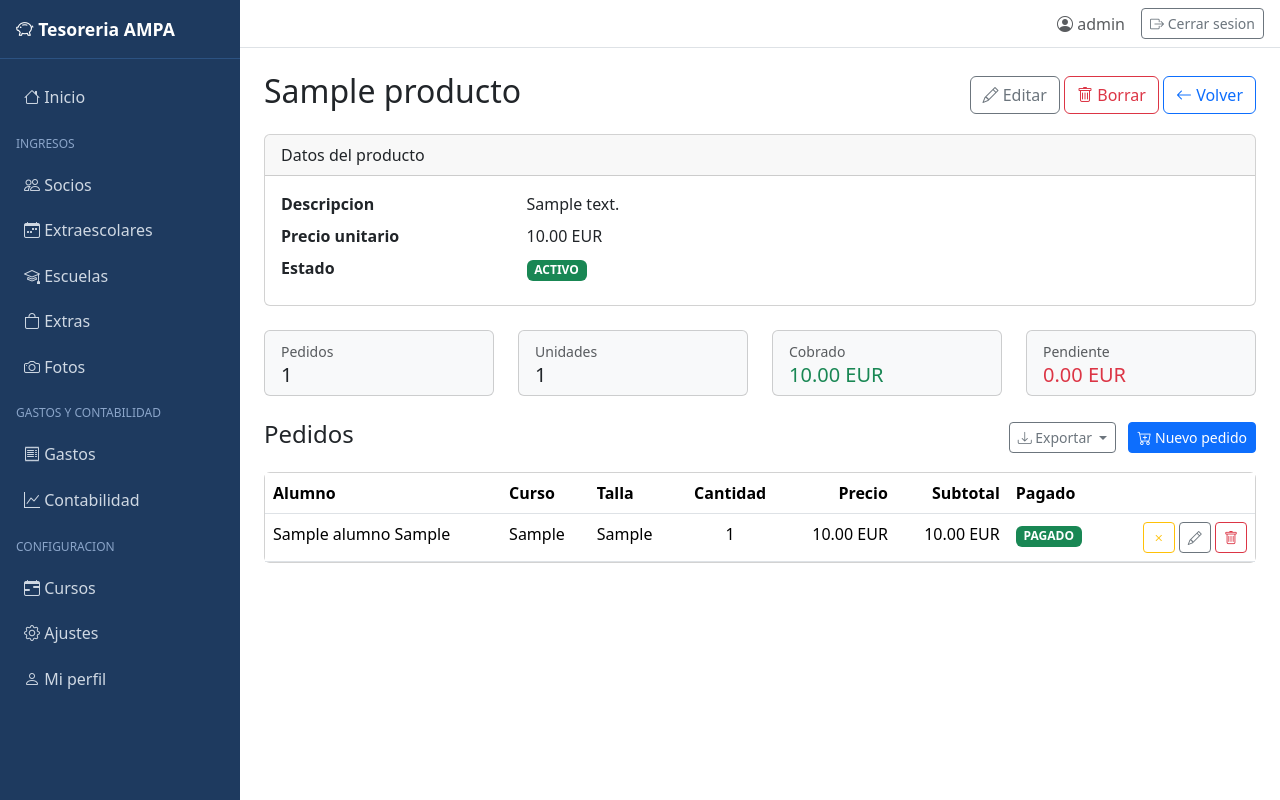
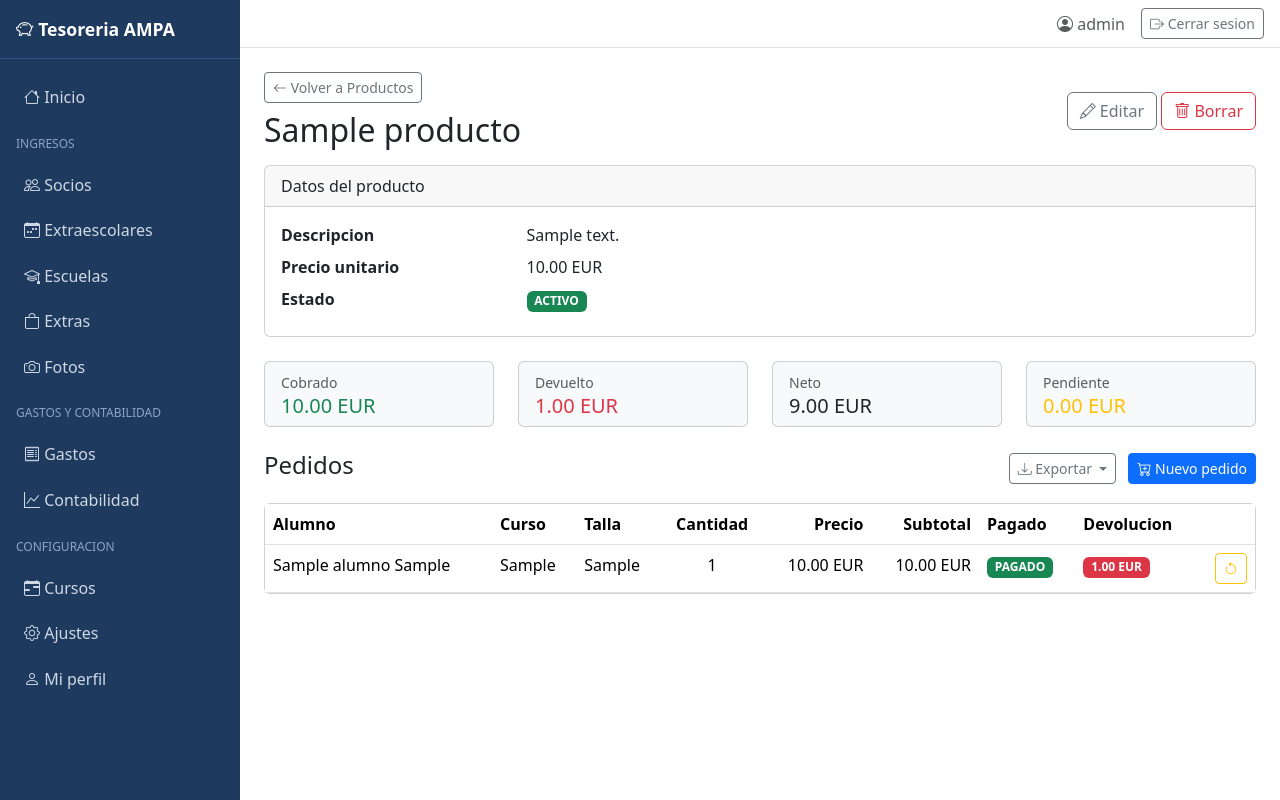
Before and after one commit to ecalar/tesoreria-ampa, a Spring Boot app: page /extras/productos/1 in a window 1280 px wide. Run offline with Spring Boot 4, Linux system fonts and the light colour scheme; a user stored in the database is signed in; tables that the repository leaves empty hold one stand-in row (values such as "Sample post"); some of the project's set-up classes (security, data sources, template engines, error pages and the like) are left out, and stand-ins take their place; some libraries are stand-ins or nearby versions.

Commit message:
feat(extras): devoluciones en productos y totales netos

```diff
--- a/src/main/java/com/ampa/tesoreria/controller/ProductoController.java
+++ b/src/main/java/com/ampa/tesoreria/controller/ProductoController.java
@@ -36,6 +36,12 @@ public class ProductoController {
         BigDecimal totalRecaudado = BigDecimal.ZERO;
         BigDecimal totalCobrado = BigDecimal.ZERO;
         BigDecimal totalPendiente = BigDecimal.ZERO;
+        BigDecimal totalDevuelto = BigDecimal.ZERO;
+        for (Producto p : productos) {
+            totalDevuelto = totalDevuelto.add(productoService.totalDevuelto(p));
+        }
+        model.addAttribute("totalDevuelto", totalDevuelto);
+        model.addAttribute("totalNeto", totalCobrado.subtract(totalDevuelto));
         long totalUnidades = 0;
 
         for (Producto p : productos) {
@@ -122,6 +128,8 @@ public class ProductoController {
         model.addAttribute("totalCobrado", productoService.totalCobrado(producto));
         model.addAttribute("totalPendiente", productoService.totalPendiente(producto));
         model.addAttribute("totalUnidades", productoService.totalUnidades(producto));
+        model.addAttribute("totalDevuelto", productoService.totalDevuelto(producto));
+        model.addAttribute("totalNeto", productoService.totalNeto(producto));
         return "extras/productos/detalle";
     }
 
@@ -181,7 +189,7 @@ public class ProductoController {
         List<String> headers = List.of(
                 "Alumno", "Curso", "Talla", "Cantidad",
                 "Precio unit. (EUR)", "Subtotal (EUR)",
-                "Pagado", "Fecha pedido", "Observaciones");
+                "Pagado", "Devuelto (EUR)", "Fecha pedido", "Observaciones");
 
         List<List<String>> rows = new ArrayList<>();
         for (PedidoProducto pp : pedidos) {
@@ -193,6 +201,7 @@ public class ProductoController {
                     ExportUtils.money(pp.getPrecioUnitarioAplicado()),
                     ExportUtils.money(pp.getSubtotal()),
                     pp.isPagado() ? "SI" : "NO",
+                    pp.getDevolucion() != null ? ExportUtils.money(pp.getDevolucion().getImporte()) : "",
                     pp.getFechaPedido() != null ? pp.getFechaPedido().toString() : "",
                     safe(pp.getObservaciones())
             ));
@@ -213,10 +222,12 @@ public class ProductoController {
                 List.of("Precio unitario (EUR)", ExportUtils.money(producto.getPrecioUnitario())),
                 List.of("Pedidos", String.valueOf(producto.getPedidos().size())),
                 List.of("Unidades totales", String.valueOf(productoService.totalUnidades(producto))),
-                List.of("Total cobrado (EUR)", ExportUtils.money(productoService.totalCobrado(producto))),
-                List.of("Total pendiente (EUR)", ExportUtils.money(productoService.totalPendiente(producto))),
-                List.of("Total facturado (EUR)", ExportUtils.money(productoService.totalRecaudado(producto)))
+                List.of("Cobrado (EUR)", ExportUtils.money(productoService.totalCobrado(producto))),
+                List.of("Devuelto (EUR)", ExportUtils.money(productoService.totalDevuelto(producto))),
+                List.of("Neto (EUR)", ExportUtils.money(productoService.totalNeto(producto))),
+                List.of("Pendiente (EUR)", ExportUtils.money(productoService.totalPendiente(producto)))
         );
+
         writeResponse(response, formato, "producto_" + producto.getId() + "_totales",
                 "Resumen de " + producto.getNombre(), headers, rows);
     }
--- a/src/main/resources/templates/extras/productos/detalle.html
+++ b/src/main/resources/templates/extras/productos/detalle.html
@@ -15,20 +15,24 @@
     </div>
 
     <div class="d-flex justify-content-between align-items-center mb-3">
-        <h2 th:text="${producto.nombre}"></h2>
         <div>
-            <a th:href="@{'extras/productos/' + ${producto.id} + '/editar'}" class="btn btn-outline-secondary">
+            <a th:href="@{/extras/productos}" class="btn btn-outline-secondary btn-sm mb-2">
+                <i class="bi bi-arrow-left"></i> Volver a Productos
+            </a>
+            <h2 class="mb-0" th:text="${producto.nombre}"></h2>
+        </div>
+        <div>
+            <a th:href="@{'/extras/productos/' + ${producto.id} + '/editar'}"
+               class="btn btn-outline-secondary">
                 <i class="bi bi-pencil"></i> Editar
             </a>
-            <form th:action="@{'extras/productos/' + ${producto.id} + '/borrar'}" method="post" class="d-inline"
+            <form th:action="@{'/extras/productos/' + ${producto.id} + '/borrar'}"
+                  method="post" class="d-inline"
                   onsubmit="return confirm('Borrar este producto? Solo es posible si no tiene pedidos.');">
                 <button type="submit" class="btn btn-outline-danger">
                     <i class="bi bi-trash"></i> Borrar
                 </button>
             </form>
-            <a th:href="@{extras/productos}" class="btn btn-outline-primary">
-                <i class="bi bi-arrow-left"></i> Volver
-            </a>
         </div>
     </div>
 
@@ -39,7 +43,8 @@
                 <dt class="col-sm-3">Descripcion</dt>
                 <dd class="col-sm-9" th:text="${producto.descripcion}"></dd>
                 <dt class="col-sm-3">Precio unitario</dt>
-                <dd class="col-sm-9" th:text="${#numbers.formatDecimal(producto.precioUnitario, 1, 2)} + ' EUR'"></dd>
+                <dd class="col-sm-9"
+                    th:text="${#numbers.formatDecimal(producto.precioUnitario, 1, 2)} + ' EUR'"></dd>
                 <dt class="col-sm-3">Estado</dt>
                 <dd class="col-sm-9">
                     <span th:if="${producto.activo}" class="badge bg-success">ACTIVO</span>
@@ -51,38 +56,32 @@
 
     <div class="row mb-4">
         <div class="col-md-3">
-            <div class="card bg-light">
-                <div class="card-body py-2">
-                    <small class="text-muted">Pedidos</small>
-                    <h5 class="mb-0" th:text="${pedidos.size()}"></h5>
-                </div>
-            </div>
+            <div class="card bg-light"><div class="card-body py-2">
+                <small class="text-muted">Cobrado</small>
+                <h5 class="mb-0 text-success"
+                    th:text="${#numbers.formatDecimal(totalCobrado, 1, 2)} + ' EUR'"></h5>
+            </div></div>
         </div>
         <div class="col-md-3">
-            <div class="card bg-light">
-                <div class="card-body py-2">
-                    <small class="text-muted">Unidades</small>
-                    <h5 class="mb-0" th:text="${totalUnidades}"></h5>
-                </div>
-            </div>
+            <div class="card bg-light"><div class="card-body py-2">
+                <small class="text-muted">Devuelto</small>
+                <h5 class="mb-0 text-danger"
+                    th:text="${#numbers.formatDecimal(totalDevuelto, 1, 2)} + ' EUR'"></h5>
+            </div></div>
         </div>
         <div class="col-md-3">
-            <div class="card bg-light">
-                <div class="card-body py-2">
-                    <small class="text-muted">Cobrado</small>
-                    <h5 class="mb-0 text-success"
-                        th:text="${#numbers.formatDecimal(totalCobrado, 1, 2)} + ' EUR'"></h5>
-                </div>
-            </div>
+            <div class="card bg-light"><div class="card-body py-2">
+                <small class="text-muted">Neto</small>
+                <h5 class="mb-0"
+                    th:text="${#numbers.formatDecimal(totalNeto, 1, 2)} + ' EUR'"></h5>
+            </div></div>
         </div>
         <div class="col-md-3">
-            <div class="card bg-light">
-                <div class="card-body py-2">
-                    <small class="text-muted">Pendiente</small>
-                    <h5 class="mb-0 text-danger"
-                        th:text="${#numbers.formatDecimal(totalPendiente, 1, 2)} + ' EUR'"></h5>
-                </div>
-            </div>
+            <div class="card bg-light"><div class="card-body py-2">
+                <small class="text-muted">Pendiente</small>
+                <h5 class="mb-0 text-warning"
+                    th:text="${#numbers.formatDecimal(totalPendiente, 1, 2)} + ' EUR'"></h5>
+            </div></div>
         </div>
     </div>
 
@@ -90,20 +89,22 @@
         <h4>Pedidos</h4>
         <div>
             <div class="btn-group me-2">
-                <button type="button" class="btn btn-sm btn-outline-secondary dropdown-toggle" data-bs-toggle="dropdown">
+                <button type="button" class="btn btn-sm btn-outline-secondary dropdown-toggle"
+                        data-bs-toggle="dropdown">
                     <i class="bi bi-download"></i> Exportar
                 </button>
                 <ul class="dropdown-menu">
-                    <li><a class="dropdown-item" th:href="@{'extras/productos/' + ${producto.id} + '/export/pedidos/csv'}">Pedidos CSV</a></li>
-                    <li><a class="dropdown-item" th:href="@{'extras/productos/' + ${producto.id} + '/export/pedidos/xlsx'}">Pedidos Excel</a></li>
-                    <li><a class="dropdown-item" th:href="@{'extras/productos/' + ${producto.id} + '/export/pedidos/pdf'}">Pedidos PDF</a></li>
+                    <li><a class="dropdown-item" th:href="@{'/extras/productos/' + ${producto.id} + '/export/pedidos/csv'}">Pedidos CSV</a></li>
+                    <li><a class="dropdown-item" th:href="@{'/extras/productos/' + ${producto.id} + '/export/pedidos/xlsx'}">Pedidos Excel</a></li>
+                    <li><a class="dropdown-item" th:href="@{'/extras/productos/' + ${producto.id} + '/export/pedidos/pdf'}">Pedidos PDF</a></li>
                     <li><hr class="dropdown-divider"></li>
-                    <li><a class="dropdown-item" th:href="@{'extras/productos/' + ${producto.id} + '/export/totales/csv'}">Totales CSV</a></li>
-                    <li><a class="dropdown-item" th:href="@{'extras/productos/' + ${producto.id} + '/export/totales/xlsx'}">Totales Excel</a></li>
-                    <li><a class="dropdown-item" th:href="@{'extras/productos/' + ${producto.id} + '/export/totales/pdf'}">Totales PDF</a></li>
+                    <li><a class="dropdown-item" th:href="@{'/extras/productos/' + ${producto.id} + '/export/totales/csv'}">Totales CSV</a></li>
+                    <li><a class="dropdown-item" th:href="@{'/extras/productos/' + ${producto.id} + '/export/totales/xlsx'}">Totales Excel</a></li>
+                    <li><a class="dropdown-item" th:href="@{'/extras/productos/' + ${producto.id} + '/export/totales/pdf'}">Totales PDF</a></li>
                 </ul>
             </div>
-            <a th:href="@{'extras/productos/' + ${producto.id} + '/pedidos/nuevo'}" class="btn btn-sm btn-primary">
+            <a th:href="@{'/extras/productos/' + ${producto.id} + '/pedidos/nuevo'}"
+               class="btn btn-sm btn-primary">
                 <i class="bi bi-cart-plus"></i> Nuevo pedido
             </a>
         </div>
@@ -121,6 +122,7 @@
                     <th class="text-end">Precio</th>
                     <th class="text-end">Subtotal</th>
                     <th>Pagado</th>
+                    <th>Devolucion</th>
                     <th></th>
                 </tr>
                 </thead>
@@ -130,42 +132,113 @@
                     <td th:text="${pp.alumno.curso}"></td>
                     <td th:text="${pp.talla}"></td>
                     <td class="text-center" th:text="${pp.cantidad}"></td>
-                    <td class="text-end" th:text="${#numbers.formatDecimal(pp.precioUnitarioAplicado, 1, 2)} + ' EUR'"></td>
-                    <td class="text-end" th:text="${#numbers.formatDecimal(pp.subtotal, 1, 2)} + ' EUR'"></td>
+                    <td class="text-end"
+                        th:text="${#numbers.formatDecimal(pp.precioUnitarioAplicado, 1, 2)} + ' EUR'"></td>
+                    <td class="text-end"
+                        th:text="${#numbers.formatDecimal(pp.subtotal, 1, 2)} + ' EUR'"></td>
                     <td>
                         <span th:if="${pp.pagado}" class="badge bg-success">PAGADO</span>
                         <span th:unless="${pp.pagado}" class="badge bg-warning text-dark">PENDIENTE</span>
                     </td>
+                    <td>
+                        <span th:if="${pp.devolucion != null}" class="badge bg-danger">
+                            <span th:text="${#numbers.formatDecimal(pp.devolucion.importe, 1, 2)}"></span> EUR
+                        </span>
+                        <span th:if="${pp.devolucion == null}" class="text-muted">-</span>
+                    </td>
                     <td class="text-end">
+                        <!-- Marcar pagado / desmarcar -->
                         <form th:unless="${pp.pagado}"
-                              th:action="@{'extras/productos/' + ${producto.id} + '/pedidos/' + ${pp.id} + '/pagar'}"
+                              th:action="@{'/extras/productos/' + ${producto.id} + '/pedidos/' + ${pp.id} + '/pagar'}"
                               method="post" class="d-inline">
                             <button type="submit" class="btn btn-sm btn-success" title="Marcar pagado">
                                 <i class="bi bi-check"></i>
                             </button>
                         </form>
-                        <form th:if="${pp.pagado}"
-                              th:action="@{'extras/productos/' + ${producto.id} + '/pedidos/' + ${pp.id} + '/desmarcar'}"
+                        <form th:if="${pp.pagado and pp.devolucion == null}"
+                              th:action="@{'/extras/productos/' + ${producto.id} + '/pedidos/' + ${pp.id} + '/desmarcar'}"
                               method="post" class="d-inline">
                             <button type="submit" class="btn btn-sm btn-outline-warning" title="Desmarcar">
                                 <i class="bi bi-x"></i>
                             </button>
                         </form>
-                        <a th:href="@{'extras/productos/' + ${producto.id} + '/pedidos/' + ${pp.id} + '/editar'}"
+
+                        <!-- Editar y borrar -->
+                        <a th:if="${pp.devolucion == null}"
+                           th:href="@{'/extras/productos/' + ${producto.id} + '/pedidos/' + ${pp.id} + '/editar'}"
                            class="btn btn-sm btn-outline-secondary">
                             <i class="bi bi-pencil"></i>
                         </a>
-                        <form th:action="@{'extras/productos/' + ${producto.id} + '/pedidos/' + ${pp.id} + '/borrar'}"
+                        <form th:if="${pp.devolucion == null}"
+                              th:action="@{'/extras/productos/' + ${producto.id} + '/pedidos/' + ${pp.id} + '/borrar'}"
                               method="post" class="d-inline"
                               onsubmit="return confirm('Borrar este pedido?');">
                             <button type="submit" class="btn btn-sm btn-outline-danger">
                                 <i class="bi bi-trash"></i>
                             </button>
                         </form>
+
+                        <!-- Devolucion -->
+                        <button th:if="${pp.pagado and pp.devolucion == null}"
+                                type="button" class="btn btn-sm btn-outline-danger"
+                                data-bs-toggle="collapse"
+                                th:attr="data-bs-target='#dev-' + ${pp.id}"
+                                title="Registrar devolucion">
+                            <i class="bi bi-arrow-return-left"></i>
+                        </button>
+                        <form th:if="${pp.devolucion != null}"
+                              th:action="@{'/extras/productos/' + ${producto.id} + '/pedidos/' + ${pp.id} + '/devolucion/eliminar'}"
+                              method="post" class="d-inline"
+                              onsubmit="return confirm('Eliminar la devolucion?');">
+                            <button type="submit" class="btn btn-sm btn-outline-warning"
+                                    title="Eliminar devolucion">
+                                <i class="bi bi-arrow-counterclockwise"></i>
+                            </button>
+                        </form>
                     </td>
                 </tr>
+
+                <!-- Fila de devolucion (collapse) -->
+                <tr th:each="pp : ${pedidos}" th:if="${pp.pagado and pp.devolucion == null}"
+                    class="collapse" th:id="'dev-' + ${pp.id}">
+                    <td colspan="9" class="bg-light">
+                        <form th:action="@{'/extras/productos/' + ${producto.id} + '/pedidos/' + ${pp.id} + '/devolucion'}"
+                              method="post" class="row g-2 align-items-end">
+                            <div class="col-md-2">
+                                <label class="form-label small">Fecha</label>
+                                <input type="date" name="fecha"
+                                       class="form-control form-control-sm">
+                            </div>
+                            <div class="col-md-2">
+                                <label class="form-label small">Importe (EUR) *</label>
+                                <input type="number" step="0.01" name="importe"
+                                       th:value="${pp.subtotal}"
+                                       class="form-control form-control-sm" required>
+                            </div>
+                            <div class="col-md-3">
+                                <label class="form-label small">Metodo *</label>
+                                <select name="metodo" class="form-select form-select-sm" required>
+                                    <option th:each="m : ${T(com.ampa.tesoreria.model.enums.MetodoPago).values()}"
+                                            th:value="${m}" th:text="${m.name()}"></option>
+                                </select>
+                            </div>
+                            <div class="col-md-3">
+                                <label class="form-label small">Observaciones</label>
+                                <input type="text" name="observaciones"
+                                       class="form-control form-control-sm">
+                            </div>
+                            <div class="col-md-2">
+                                <button type="submit" class="btn btn-sm btn-danger w-100"
+                                        onclick="return confirm('Registrar la devolucion?');">
+                                    <i class="bi bi-check"></i> Registrar
+                                </button>
+                            </div>
+                        </form>
+                    </td>
+                </tr>
+
                 <tr th:if="${#lists.isEmpty(pedidos)}">
-                    <td colspan="8" class="text-center text-muted py-4">
+                    <td colspan="9" class="text-center text-muted py-4">
                         No hay pedidos para este producto.
                     </td>
                 </tr>
```
Also changed, not shown: src/main/java/com/ampa/tesoreria/controller/PedidoProductoController.java (+35 -0 lines), src/main/java/com/ampa/tesoreria/model/DevolucionPedidoProducto.java (added, +39 -0 lines), src/main/java/com/ampa/tesoreria/model/PedidoProducto.java (+10 -0 lines), src/main/java/com/ampa/tesoreria/repository/DevolucionPedidoProductoRepository.java (added, +12 -0 lines), src/main/java/com/ampa/tesoreria/service/PedidoProductoService.java (+44 -0 lines), src/main/java/com/ampa/tesoreria/service/ProductoService.java (+11 -0 lines), src/main/resources/templates/extras/productos/listado.html (+36 -30 lines), 2 other files.
